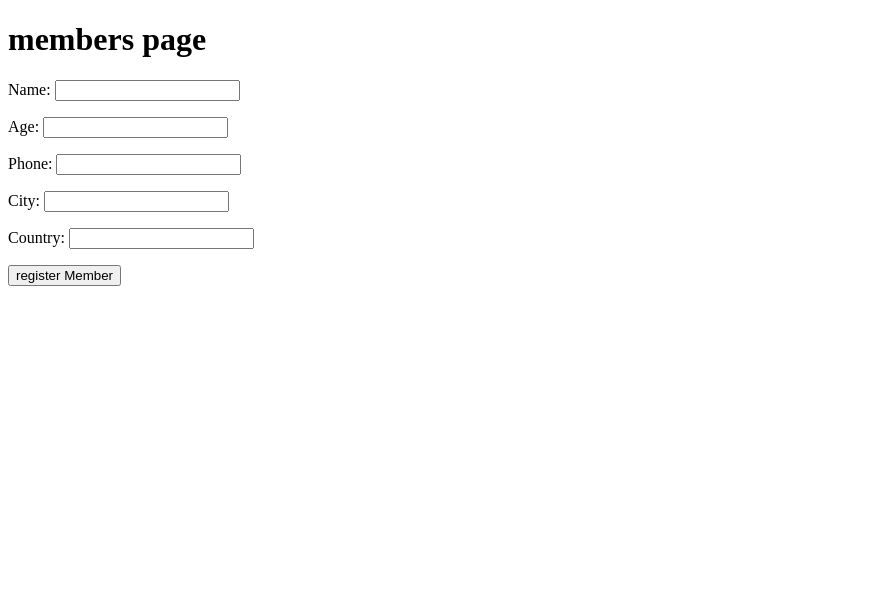
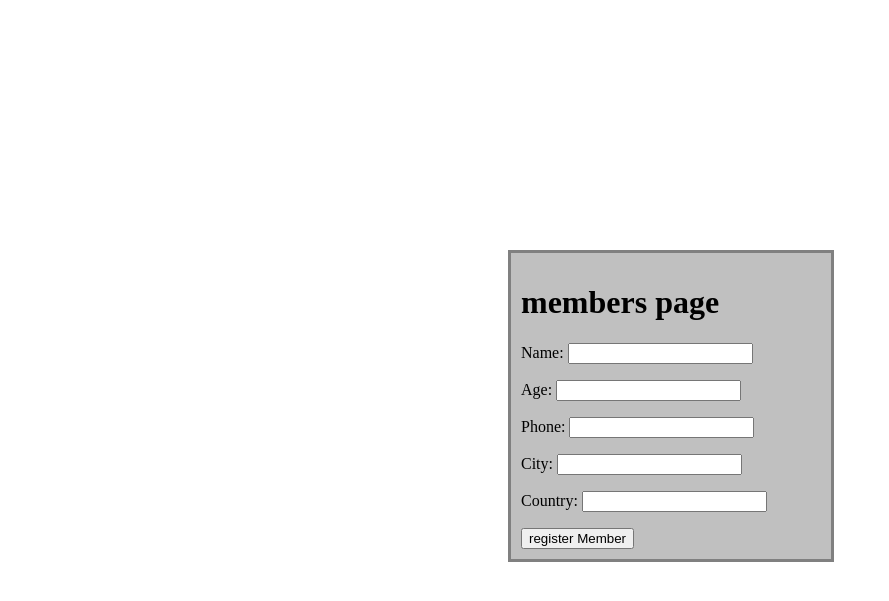
Before and after one commit to igorsink/studio_js, a Django app: page /members/ in a window 1280 px wide. Shown: the top 601 px of the page, without its empty margins (0-889 px from the left). Run offline with Django 4.2, Linux system fonts and the light colour scheme.

Commit message:
added css in forms

```diff
--- /dev/null
+++ b/static/css/form.css
@@ -0,0 +1,12 @@
+
+
+
+.reg{margin-left: 500px ;
+    width:300px;
+    border:3px solid gray;
+    padding:10px;
+    margin-top: 250px;
+    background-color: silver;
+
+
+}
--- a/templates/members.html
+++ b/templates/members.html
@@ -3,8 +3,13 @@
 <head>
     <meta charset="UTF-8">
     <title>members</title>
+
+    {% load static %}
+    <link rel="stylesheet" href="{% static "css/form.css"  %}">
+
 </head>
 <body>
+<div class="reg">
 <h1>members page</h1>
 <form action="" method="POST">
 
@@ -13,7 +18,7 @@
     <input  type="submit" name = "members" value="register Member">
 
 </form>
-
+</div>
 {% if submit_button == "register Members" %}
     {{ name }}
     {{ age }}
```
Also changed, not shown: carmendjangoforms/settings.py (+3 -6 lines), static/css/work.css (added).
